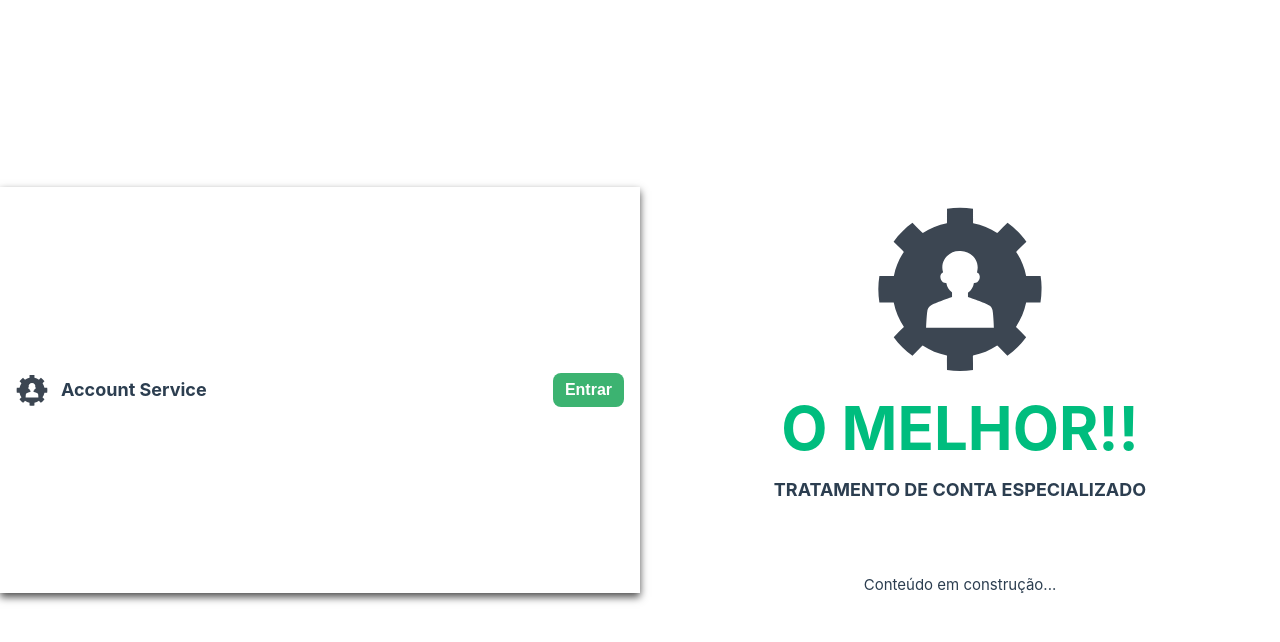
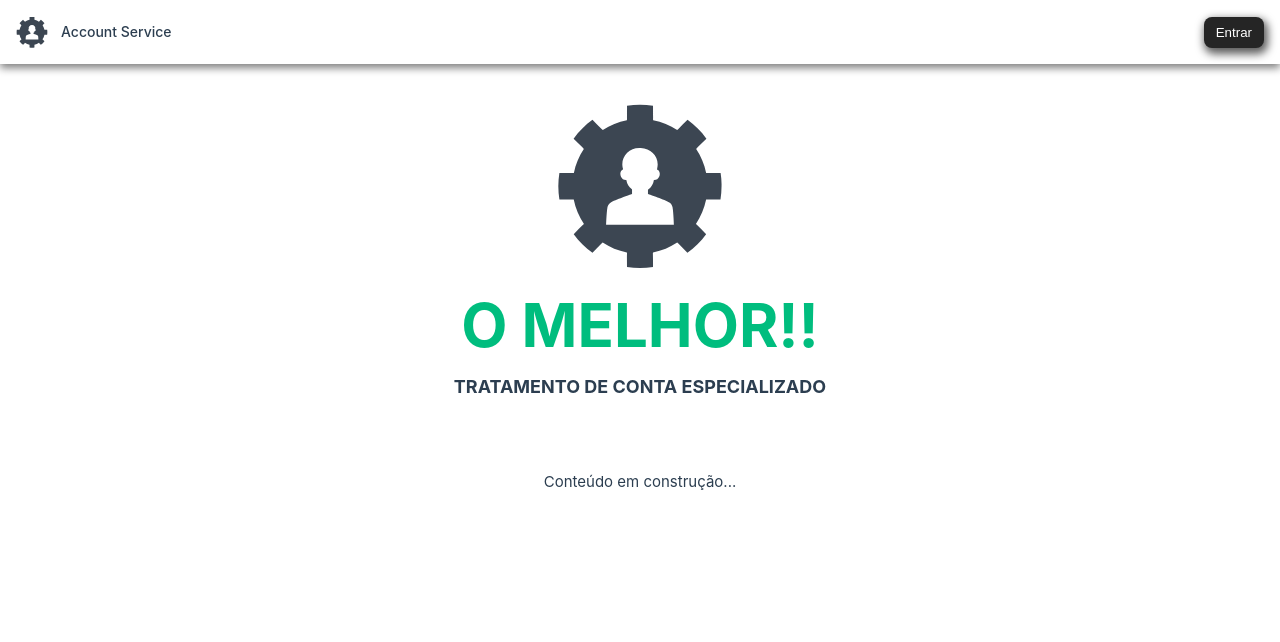
Before and after one commit to laxeder/vue-account-service, a Vue app: page / in a window 1280 px wide. Shown: the top 642 px of the page. Built offline with nearby package versions, Linux system fonts and the light colour scheme.

Commit message:
feat(app): Melhorando estilo

```diff
--- a/src/App.vue
+++ b/src/App.vue
@@ -1,60 +1,70 @@
 <script setup lang="ts">
-import { ref } from "vue"
+import { ref } from 'vue'
 
-import { useAuthStore } from "@/stores/auth";
-import router from "./router";
+import { useAuthStore } from '@/stores/auth'
+import router from '@/router'
 
 const auth = useAuthStore()
 
 const isLoading = ref(false)
 
 const onHome = () => {
-  console.log("Return to home")
-  router.push("/")
+  router.push('/')
 }
 
 const onLogin = () => {
-  console.log("Logging...")
-  isLoading.value = true;
+  isLoading.value = true
+
   setTimeout(() => {
-    auth.isLogged = true;
-    router.push("/about")
-    isLoading.value = false;
-    console.log("Logged!")
+    auth.isLogged = true
+
+    const { href } = router.resolve({ name: 'users', params: { id: 'Carlos' } })
+
+    router.push(href)
+
+    isLoading.value = false
   }, 1000)
 }
 
 const onLeave = () => {
-  console.log("Leaving...")
-  isLoading.value = true;
-  auth.isLogged = false;
+  isLoading.value = true
+  auth.isLogged = false
+
   setTimeout(() => {
-    auth.isLogged = false;
-    router.push("/")
-    isLoading.value = false;
-    console.log("Leaved!")
+    auth.isLogged = false
+
+    router.push('/')
+
+    isLoading.value = false
   }, 1000)
 }
-
 </script>
 
 <template>
-  <header-component v-model:isLoading="isLoading" @on-home="onHome" @on-login="onLogin" @on-leave="onLeave" />
-  <main-component></main-component>
+  <header-component
+    v-model:isLoading="isLoading"
+    @on-home="onHome"
+    @on-login="onLogin"
+    @on-leave="onLeave"
+  />
+  <main-component> </main-component>
 </template>
 
 <style>
 #app {
-  padding: 0;
-  margin: 0;
+  display: flex;
+  flex-direction: column;
   width: 100%;
   height: 100%;
   max-width: 100%;
-  min-height: 100%
+  min-height: 100%;
+  margin: 0;
+  padding: 0;
 }
 
 body,
 html {
   width: 100%;
+  height: 100%;
 }
 </style>
--- a/src/components/HeaderComponent.vue
+++ b/src/components/HeaderComponent.vue
@@ -9,13 +9,15 @@ const isLoading = defineModel('isLoading', { type: Boolean })
 const { title } = useTitleStore()
 const auth = useAuthStore()
 
+const loginButtonValue = computed(() => {
+  if (isLoading.value) return 'Carregando...'
+  if (!auth.isLogged) return 'Entrar'
+  return 'Sair'
+})
+
+//TODO Arrumar funçõe
 //TODO: Criar botão com spinner em componente separado
 const loginButton = {
-  value: computed(() => {
-    if (isLoading.value) return 'Carregando...'
-    if (!auth.isLogged) return 'Entrar'
-    return 'Sair'
-  }),
   onClick: () => {
     if (!auth.isLogged) {
       emit('onLogin')
@@ -40,7 +42,7 @@ const loginButton = {
         class="login-button"
         :disable="isLoading"
         @click="loginButton.onClick"
-        v-html="loginButton.value.value"
+        v-html="loginButtonValue"
       ></button>
     </div>
   </header>
@@ -52,7 +54,7 @@ header {
   width: 100%;
   display: flex;
   align-items: center;
-  box-shadow: 0 4px 8px rgba(0, 0, 0, 0.7);
+  box-shadow: 0 4px 8px rgba(0, 0, 0, 0.5);
   margin-bottom: 20px;
 }
 
@@ -71,22 +73,22 @@ header {
 }
 
 .title {
-  font-size: large;
-  font-weight: 700;
+  font-size: 14px;
+  font-weight: 500;
   color: var(--color-heading);
   cursor: pointer;
 }
 
 .login-button {
   padding: 8px 12px;
-  background-color: mediumseagreen;
+  background-color: #252525;
+  box-shadow: 2px 4px 8px 2px rgba(0, 0, 0, 0.64);
   color: #fff;
   border: none;
   border-radius: 8px;
   cursor: pointer;
   transition: background-color 0.3s ease;
-  font-weight: bold;
-  font-size: medium;
+  font-size: 200;
 }
 
 .logo {
--- a/src/components/MainComponent.vue
+++ b/src/components/MainComponent.vue
@@ -1,5 +1,4 @@
-<script setup lang="ts">
-</script>
+<script setup lang="ts"></script>
 
 <template>
   <router-view></router-view>
```
